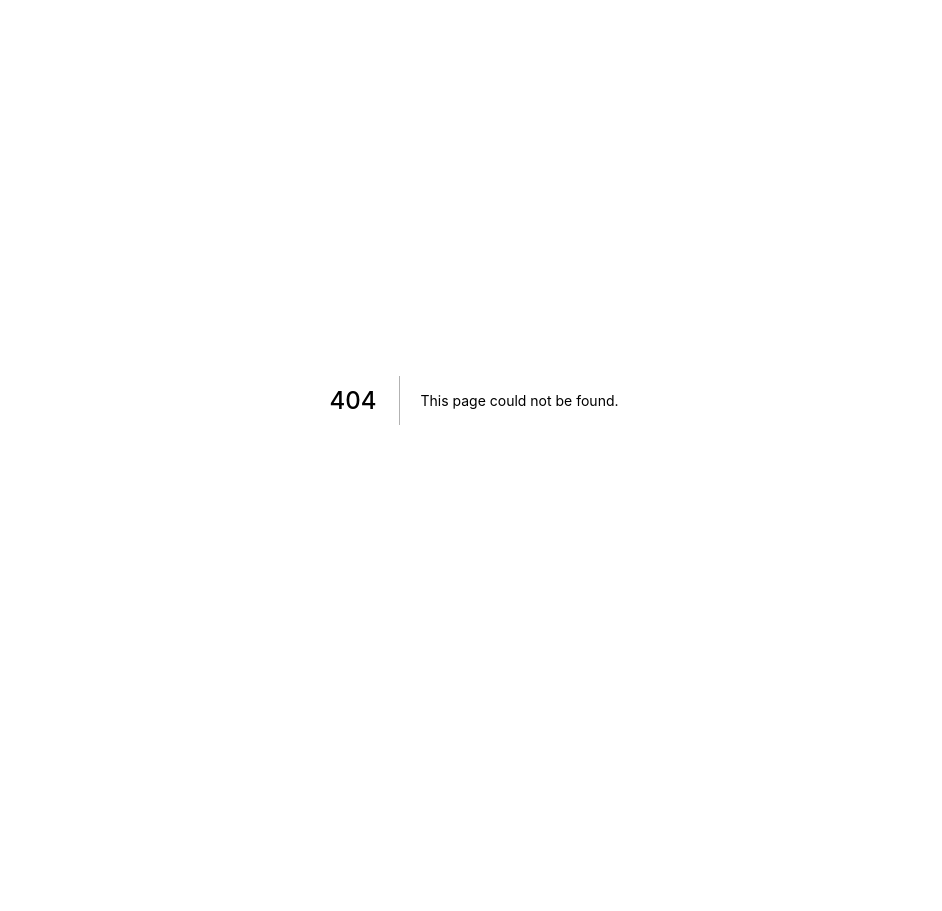
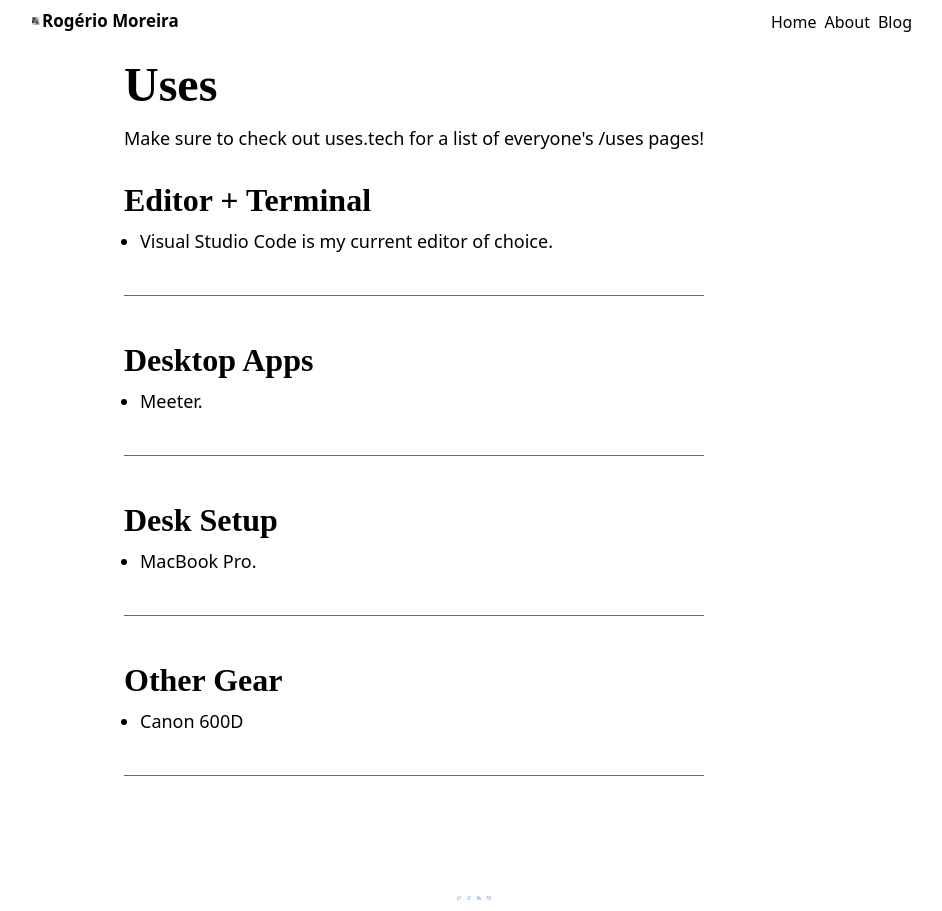
Before and after one commit to rgllm/rgllm.com, a Next.js app: page /uses in a window 1280 px wide. Before the commit this address had no page. Shown: the whole page, without its empty margins (166-1108 px from the left). Before the commit the page ends 800 px from the top, so only its background shows below. Built offline with nearby package versions, Linux system fonts and the light colour scheme.

Commit message:
add additional pages

```diff
--- a/components/Header.js
+++ b/components/Header.js
@@ -26,7 +26,7 @@ const Header = () => {
             src="/static/images/avatar.jpg"
             mr={2}
           />
-          <Text mr={2} as="span" fontSize="1.06rem" fontWeight="bold" >
+          <Text  display={{ base: 'none',md: 'block' }} mr={2} as="span" fontSize="1.06rem" fontWeight="bold" >
             Rogério Moreira
           </Text>
         </Flex>
--- a/components/AboutItem.js
+++ b/components/Item.js
@@ -1,14 +1,14 @@
 import React from 'react';
 import { Flex, Link, Text } from '@chakra-ui/react';
 
-const AboutItem = ({ linkTitle, linkUrl, description }) => {
+const Item = ({ linkTitle, linkUrl, description }) => {
   return (
     <Flex
       flexDirection="column"
       justifyContent="flex-start"
       marginBottom="1rem"
     >
-      <Link href={linkUrl} title={linkTitle} isExternal fontSize="1.1rem">
+      <Link href={linkUrl} title={linkTitle} isExternal={linkUrl.startsWith('/') ? false : true } fontSize="1.1rem">
         {linkTitle}
       </Link>
       <Text fontSize="1rem">{description}</Text>
@@ -16,4 +16,4 @@ const AboutItem = ({ linkTitle, linkUrl, description }) => {
   );
 };
 
-export default AboutItem;
+export default Item;
--- /dev/null
+++ b/pages/uses.js
@@ -0,0 +1,89 @@
+/* eslint-disable jsx-a11y/accessible-emoji */
+
+import React from 'react';
+import { NextSeo } from 'next-seo';
+import {
+  Flex,
+  Divider,
+  ListItem,
+  Stack,
+  Text,
+  Heading,
+  UnorderedList,
+} from '@chakra-ui/react';
+
+import Container from '@/components/Container';
+
+const url = 'https://rgllm.com/uses';
+const title = 'Uses – Rogério Moreira';
+
+const About = () => {
+  return (
+    <>
+      <NextSeo
+        title={title}
+        canonical={url}
+        openGraph={{
+          url,
+          title
+        }}
+      />
+      <Container>
+        <Stack
+          as="main"
+          spacing={8}
+          justifyContent="center"
+          alignItems="flex-start"
+          m="0 auto 4rem auto"
+          maxWidth="700px"
+          w="100%"
+        >
+          <Flex
+            flexDirection="column"
+            justifyContent="flex-start"
+            alignItems="flex-start"
+            maxWidth="700px"
+            textAlign="left"
+          >
+            <Heading mb={4} as="h1" fontSize="3rem">
+              Uses
+            </Heading>
+            <Text marginBottom="1.5rem">
+              {'Make sure to check out uses.tech for a list of everyone\'s /uses pages!'}
+            </Text>
+            <Heading letterSpacing="tight" fontSize="2rem" fontWeight={700} mb={4} cursor="pointer">
+              Editor + Terminal
+            </Heading>
+            <UnorderedList>
+              <ListItem fontSize="1.125rem">Visual Studio Code is my current editor of choice.</ListItem>
+            </UnorderedList>
+            <Divider color="gray.300" my="40px" />
+            <Heading letterSpacing="tight" fontSize="2rem" fontWeight={700} mb={4} cursor="pointer">
+              Desktop Apps
+            </Heading>
+            <UnorderedList>
+              <ListItem fontSize="1.125rem">Meeter.</ListItem>
+            </UnorderedList>
+            <Divider color="gray.300" my="40px" />
+            <Heading letterSpacing="tight" fontSize="2rem" fontWeight={700} mb={4} cursor="pointer">
+              Desk Setup
+            </Heading>
+            <UnorderedList>
+              <ListItem fontSize="1.125rem">MacBook Pro.</ListItem>
+            </UnorderedList>
+            <Divider color="gray.300" my="40px" />
+            <Heading letterSpacing="tight" fontSize="2rem" fontWeight={700} mb={4} cursor="pointer">
+              Other Gear
+            </Heading>
+            <UnorderedList>
+              <ListItem fontSize="1.125rem">Canon 600D</ListItem>
+            </UnorderedList>
+            <Divider color="gray.300" my="40px" />
+          </Flex>
+        </Stack>
+      </Container>
+    </>
+  );
+};
+
+export default About;
```
Also changed, not shown: pages/about.js (+9 -9 lines), pages/books.js (added, +72 -0 lines), 1 other file (tests, documents, lock files or other folders).
